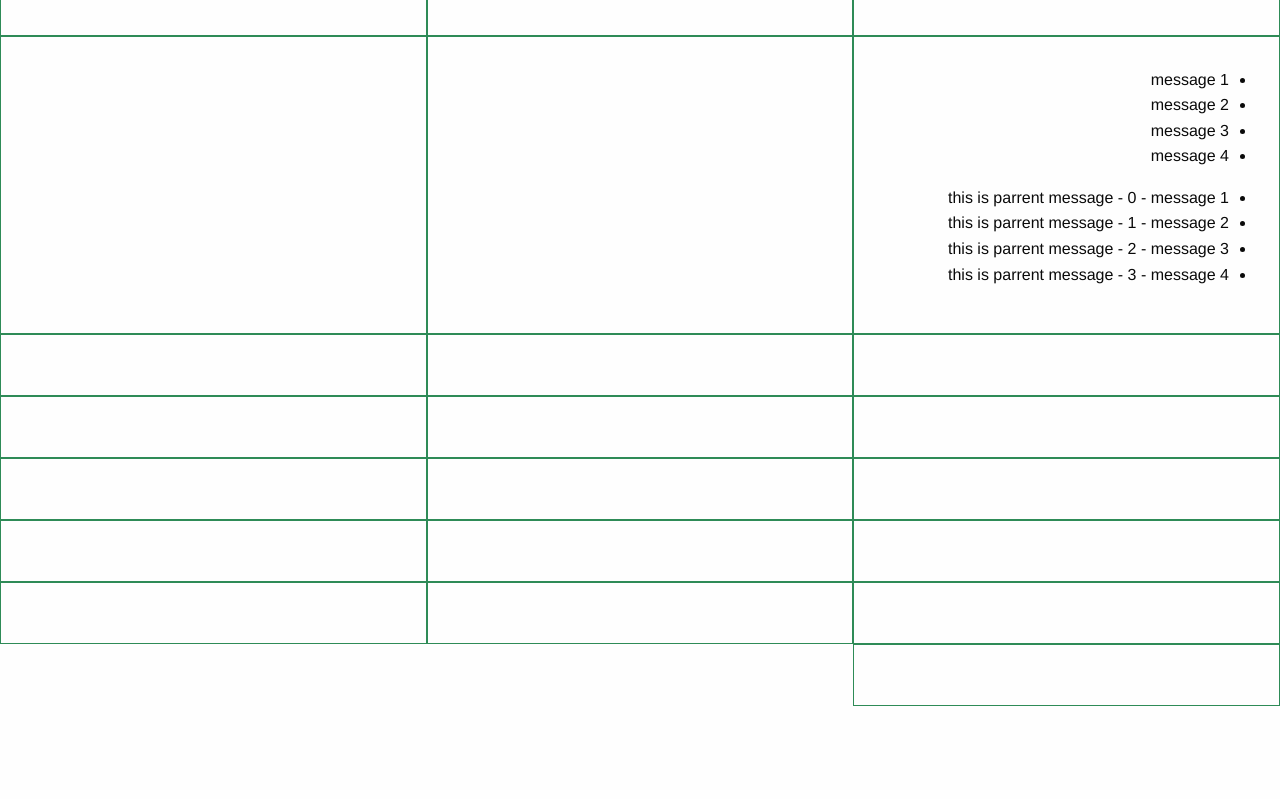
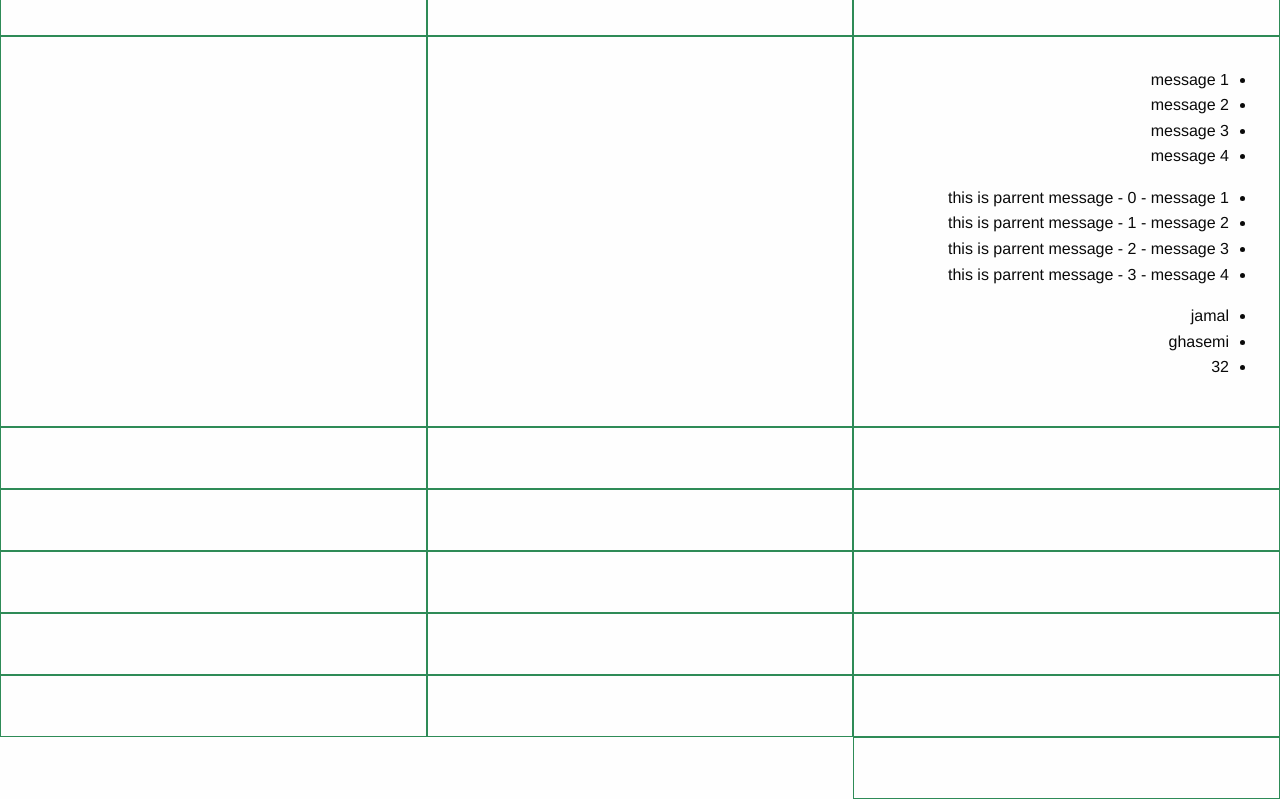
Before and after one commit to jamal13647850/vuejspractice, a plain HTML site: page index.html in a window 1280 px wide. Shown: the part 979-1778 px from the top of the page. Before the commit the page ends 1685 px from the top, so only its background shows below. Drawn offline with Linux system fonts and the light colour scheme.

Commit message:
v-for with an Object

```diff
--- a/index.html
+++ b/index.html
@@ -357,6 +357,11 @@
                     {{ parentMessage }} - {{ index }} - {{ item.message }}
                 </li>
             </ul>
+            <ul>
+                <li v-for="value in object">
+                    {{ value}}
+                </li>
+            </ul>
 
         </div>
 
@@ -370,7 +375,13 @@
                         {message: "message 2"},
                         {message: "message 3"},
                         {message: "message 4"},
-                    ]
+                    ],
+                    object : {
+                        name : "jamal",
+                        familly : "ghasemi",
+                        age : 32
+                    }
+
                 }
             });
         </script>
```
